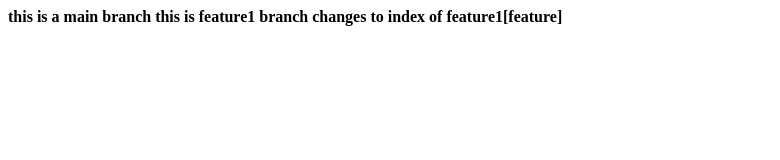
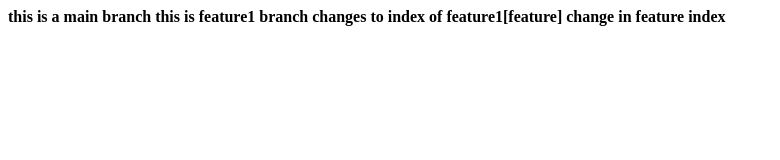
Before and after one commit to Mahesh5132/localrepo, a plain HTML site: page index.html in a window 1280 px wide. Shown: the whole page, without its empty margins (0-780 px from the left). Drawn offline with Linux system fonts and the light colour scheme.

Commit message:
index.html changed

```diff
--- a/index.html
+++ b/index.html
@@ -1,3 +1,4 @@
 <B>this is a main branch</B>
 <B>this is feature1 branch</B>
 <B>changes to index of feature1[feature]</B>
+<B>change in feature index</B>
```
